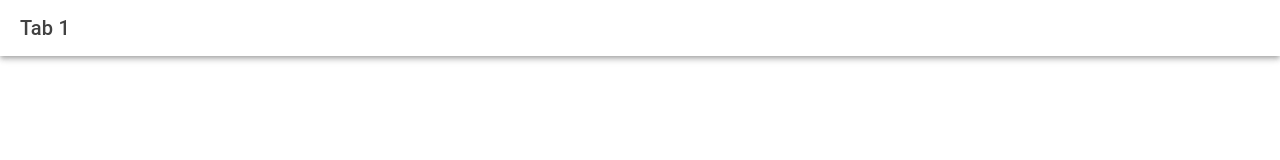
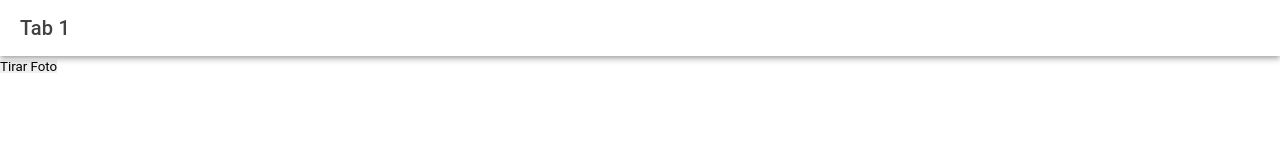
Before and after one commit to ericxlima/comanda, a React (Vite) app: page /tab1 in a window 1280 px wide. Shown: the top 160 px of the page. Built offline with nearby package versions, Linux system fonts and the light colour scheme.

Commit message:
feat: create reader camera component

```diff
--- a/package.json
+++ b/package.json
@@ -13,6 +13,7 @@
   },
   "dependencies": {
     "@capacitor/app": "6.0.0",
+    "@capacitor/camera": "^6.0.1",
     "@capacitor/core": "6.1.0",
     "@capacitor/haptics": "6.0.0",
     "@capacitor/keyboard": "6.0.1",
--- /dev/null
+++ b/src/components/CameraComponent.tsx
@@ -0,0 +1,23 @@
+import { Camera, CameraResultType } from '@capacitor/camera';
+import { useState } from 'react';
+
+export function CameraComponent() {
+  const [imageSrc, setImageSrc] = useState('');
+
+  const takePicture = async () => {
+    const image = await Camera.getPhoto({
+      quality: 90,
+      allowEditing: true,
+      resultType: CameraResultType.Uri
+    });
+    const imageUrl = image.webPath;
+    setImageSrc(imageUrl);
+  };
+
+  return (
+    <div>
+      <button onClick={takePicture}>Tirar Foto</button>
+      {imageSrc && <img src={imageSrc} alt="Foto tirada" />}
+    </div>
+  );
+}
--- a/src/pages/Tab1.tsx
+++ b/src/pages/Tab1.tsx
@@ -1,5 +1,5 @@
 import { IonContent, IonHeader, IonPage, IonTitle, IonToolbar } from '@ionic/react';
-import ExploreContainer from '../components/ExploreContainer';
+import { CameraComponent } from '../components/CameraComponent';
 import './Tab1.css';
 
 const Tab1: React.FC = () => {
@@ -16,7 +16,7 @@ const Tab1: React.FC = () => {
             <IonTitle size="large">Comanda</IonTitle>
           </IonToolbar>
         </IonHeader>
-
+        <CameraComponent />
       </IonContent>
     </IonPage>
   );
--- a/tsconfig.json
+++ b/tsconfig.json
@@ -8,6 +8,7 @@
     "esModuleInterop": false,
     "allowSyntheticDefaultImports": true,
     "strict": true,
+    "strictNullChecks": false,
     "forceConsistentCasingInFileNames": true,
     "module": "ESNext",
     "moduleResolution": "Node",
```
Also changed, not shown: src/components/CameraComponent.css (added), 1 other file (tests, documents, lock files or other folders).
